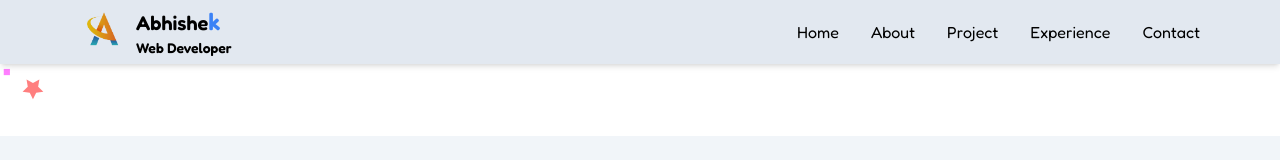
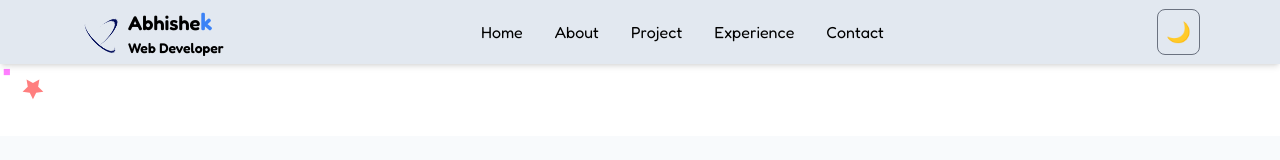
Before and after one commit to PatellAbhishekk/AbhishekPatel, a React (Vite) app: page / in a window 1280 px wide. Shown: the top 160 px of the page. Built offline with nearby package versions, Linux system fonts and the light colour scheme; a web font is replaced by a local one.

Commit message:
Add theme

```diff
--- a/src/App.jsx
+++ b/src/App.jsx
@@ -1,4 +1,4 @@
-import React from "react";
+import React, { useState, useEffect } from "react";
 import Navbar from "./components/Navbar";
 import Home from "./components/Home";
 import About from "./components/About";
@@ -11,14 +11,31 @@ import Particle from "../src/components/Particles";
 import ConsoleDesign from "./ConsoleDesign";
 
 function App() {
+  const [theme, setTheme] = useState("light"); // Manage theme state
+
+  // Toggle theme
+  const toggleTheme = () => {
+    setTheme((prevTheme) => (prevTheme === "light" ? "dark" : "light"));
+  };
+
+  // Apply theme to body element
+  useEffect(() => {
+    document.body.classList.remove(theme === "light" ? "dark" : "light");
+    document.body.classList.add(theme);
+  }, [theme]);
+
   return (
     <>
       <Particle />
       <div
-        className="bg-slate-100 min-h-screen"
+        className={`animated-gradient min-h-screen ${
+          theme === "dark"
+            ? "text-white bg-gray-900"
+            : "text-black bg-slate-100"
+        }`}
         onContextMenu={(e) => e.preventDefault()}
       >
-        <Navbar />
+        <Navbar toggleTheme={toggleTheme} theme={theme} />
         <Home />
         <About />
         <Project />
--- a/src/components/Contact.jsx
+++ b/src/components/Contact.jsx
@@ -4,11 +4,10 @@ import { useForm } from "react-hook-form";
 import toast from "react-hot-toast";
 import Submit from "./Submit";
 
-function Contact() {
+function Contact({ theme }) {
   const {
     register,
     handleSubmit,
-
     formState: { errors },
   } = useForm();
 
@@ -26,27 +25,43 @@ function Contact() {
       toast.error("Something went wrong");
     }
   };
+
   return (
-    <>
     <div
       id="Contact"
-        className="max-w-screen-2xl container mx-auto px-4 md:px-20 my-16"
+      className={`max-w-screen-2xl container mx-auto px-4 md:px-20 my-16 ${
+        theme === "dark" ? "text-white" : "text-black"
+      }`}
     >
       <h1 className="text-3xl mb-4">Contact me</h1>
       <span>Please fill out the form below to contact me</span>
-        <div className=" flex flex-col items-center justify-center mt-5">
+      <div className="flex flex-col items-center justify-center mt-5">
         <form
           onSubmit={handleSubmit(onSubmit)}
           action="https://getform.io/f/aroowlkb"
           method="POST"
-            className="bg-slate-50 w-96 px-8 py-6 rounded-xl z-10 shadow-lg backdrop-blur-lg bg-white/30 border-[1px] border-white/40 hover:bg-white/20"
+          className={`w-96 px-8 py-6 rounded-xl z-10 shadow-lg backdrop-blur-lg ${
+            theme === "dark"
+              ? "bg-gray-800 border-gray-600"
+              : "bg-slate-50 border-white"
+          }`}
         >
           <h1 className="text-xl font-semibold mb-4">Send Your Message</h1>
           <div className="flex flex-col mb-4">
-              <label className="block text-gray-700">FullName</label>
+            <label
+              className={`block ${
+                theme === "dark" ? "text-gray-300" : "text-gray-700"
+              }`}
+            >
+              FullName
+            </label>
             <input
               {...register("name", { required: true })}
-                className="shadow rounded-lg appearance-none border  py-2 px-3 text-gray-700 leading-tight focus:outline-none focus:shadow-outline"
+              className={`shadow rounded-lg appearance-none border py-2 px-3 ${
+                theme === "dark"
+                  ? "text-white bg-gray-700"
+                  : "text-gray-700 bg-white"
+              } leading-tight focus:outline-none focus:shadow-outline`}
               id="name"
               name="name"
               type="text"
@@ -57,10 +72,20 @@ function Contact() {
             )}
           </div>
           <div className="flex flex-col mb-4">
-              <label className="block text-gray-700">Email Address</label>
+            <label
+              className={`block ${
+                theme === "dark" ? "text-gray-300" : "text-gray-700"
+              }`}
+            >
+              Email Address
+            </label>
             <input
               {...register("email", { required: true })}
-                className="shadow rounded-lg appearance-none border  py-2 px-3 text-gray-700 leading-tight focus:outline-none focus:shadow-outline"
+              className={`shadow rounded-lg appearance-none border py-2 px-3 ${
+                theme === "dark"
+                  ? "text-white bg-gray-700"
+                  : "text-gray-700 bg-white"
+              } leading-tight focus:outline-none focus:shadow-outline`}
               id="email"
               name="email"
               type="text"
@@ -71,10 +96,20 @@ function Contact() {
             )}
           </div>
           <div className="flex flex-col mb-4">
-              <label className="block text-gray-700">Message</label>
+            <label
+              className={`block ${
+                theme === "dark" ? "text-gray-300" : "text-gray-700"
+              }`}
+            >
+              Message
+            </label>
             <textarea
               {...register("message", { required: true })}
-                className="shadow rounded-lg appearance-none border  py-2 px-3 text-gray-700 leading-tight focus:outline-none focus:shadow-outline"
+              className={`shadow rounded-lg appearance-none border py-2 px-3 ${
+                theme === "dark"
+                  ? "text-white bg-gray-700"
+                  : "text-gray-700 bg-white"
+              } leading-tight focus:outline-none focus:shadow-outline`}
               id="message"
               name="message"
               type="text"
@@ -90,7 +125,6 @@ function Contact() {
         </form>
       </div>
     </div>
-    </>
   );
 }
 
--- /dev/null
+++ b/src/components/Logo.jsx
@@ -0,0 +1,118 @@
+import React, { useEffect, useState } from "react";
+import styled from "styled-components";
+
+const Logo = () => {
+  const [color, setColor] = useState(generateRandomColor());
+
+  useEffect(() => {
+    const interval = setInterval(() => {
+      setColor(generateRandomColor());
+    }, 1000); // Change color every 1 second
+
+    return () => clearInterval(interval); // Cleanup the interval on unmount
+  }, []);
+
+  return (
+    <StyledWrapper color={color}>
+      <div className="loader" />
+    </StyledWrapper>
+  );
+};
+
+const generateRandomColor = () => {
+  const letters = "0123456789ABCDEF";
+  let color = "#";
+  for (let i = 0; i < 6; i++) {
+    color += letters[Math.floor(Math.random() * 16)];
+  }
+  return color;
+};
+
+const StyledWrapper = styled.div`
+  .loader {
+    transform: rotateZ(45deg);
+    perspective: 1000px;
+    border-radius: 50%;
+    width: 40px;
+    height: 40px;
+    margin-top: 10px;
+    color: ${(props) => props.color};
+  }
+
+  .loader:before,
+  .loader:after {
+    content: "";
+    display: block;
+    position: absolute;
+    top: 0;
+    left: 0;
+    width: inherit;
+    height: inherit;
+    border-radius: 50%;
+    transform: rotateX(70deg);
+    animation: 1s spin linear infinite;
+  }
+
+  .loader:after {
+    color: ${(props) => props.color};
+    transform: rotateY(70deg);
+    animation-delay: 0.4s;
+  }
+
+  @keyframes rotate {
+    0% {
+      transform: translate(-50%, -50%) rotateZ(0deg);
+    }
+
+    100% {
+      transform: translate(-50%, -50%) rotateZ(360deg);
+    }
+  }
+
+  @keyframes rotate-ccw {
+    0% {
+      transform: translate(-50%, -50%) rotate(0deg);
+    }
+
+    100% {
+      transform: translate(-50%, -50%) rotate(-360deg);
+    }
+  }
+
+  @keyframes spin {
+    0%,
+    100% {
+      box-shadow: 0.2em 0px 0 0px currentcolor;
+    }
+
+    12% {
+      box-shadow: 0.2em 0.2em 0 0 currentcolor;
+    }
+
+    25% {
+      box-shadow: 0 0.2em 0 0px currentcolor;
+    }
+
+    37% {
+      box-shadow: -0.2em 0.2em 0 0 currentcolor;
+    }
+
+    50% {
+      box-shadow: -0.2em 0 0 0 currentcolor;
+    }
+
+    62% {
+      box-shadow: -0.2em -0.2em 0 0 currentcolor;
+    }
+
+    75% {
+      box-shadow: 0px -0.2em 0 0 currentcolor;
+    }
+
+    87% {
+      box-shadow: 0.2em -0.2em 0 0 currentcolor;
+    }
+  }
+`;
+
+export default Logo;
--- a/src/components/Navbar.jsx
+++ b/src/components/Navbar.jsx
@@ -2,48 +2,33 @@ import React, { useState } from "react";
 import { TiThMenuOutline } from "react-icons/ti";
 import { FaSkullCrossbones } from "react-icons/fa";
 import { Link } from "react-scroll";
-import logo from "../Assets/logo.png";
+import Logo from "./Logo";
 
-function Navbar() {
+function Navbar({ toggleTheme, theme }) {
   const [menu, setMenu] = useState(false);
   const navItems = [
-    {
-      id: 1,
-      text: "Home",
-    },
-    {
-      id: 2,
-      text: "About",
-    },
-    {
-      id: 3,
-      text: "Project",
-    },
-    {
-      id: 4,
-      text: "Experience",
-    },
-    {
-      id: 5,
-      text: "Contact",
-    },
+    { id: 1, text: "Home" },
+    { id: 2, text: "About" },
+    { id: 3, text: "Project" },
+    { id: 4, text: "Experience" },
+    { id: 5, text: "Contact" },
   ];
+
   return (
-    <>
-      <div className="max-w-screen-2xl container mx-auto px-4 md:px-20 h-16 shadow-md fixed top-0 left-0 right-0 z-50 bg-slate-200">
+    <div
+      className={`max-w-screen-2xl container mx-auto px-4 md:px-20 h-16 shadow-md fixed top-0 left-0 right-0 z-50 ${
+        theme === "light" ? "bg-slate-200" : "bg-gray-800"
+      }`}
+    >
       <div className="flex justify-between items-center h-16">
         <div className="flex space-x-2">
-            <img
-              src={logo}
-              className="h-12 w-12 rounded-full object-contain mix-blend-multiply"
-              alt="PatellAbhishekk"
-            />
+          <Logo />
           <h1 className="font-semibold text-xl cursor-pointer">
             Abhishe<span className="text-blue-500 text-2xl">k</span>
             <p className="text-sm">Web Developer</p>
           </h1>
         </div>
-          {/* desktop navbar */}
+        {/* Desktop Navbar */}
         <div>
           <ul className="hidden md:flex space-x-8">
             {navItems.map(({ id, text }) => (
@@ -73,10 +58,17 @@ function Navbar() {
             )}
           </div>
         </div>
+        {/* Theme Toggle Button */}
+        <button
+          onClick={toggleTheme}
+          className="ml-4 p-2 text-xl bg-transparent border border-gray-500 rounded-lg"
+        >
+          {theme === "light" ? "🌙" : "🌞"}
+        </button>
       </div>
-        {/* mobile navbar */}
+      {/* Mobile Navbar */}
       {menu && (
-          <div className="bg-slate-50">
+        <div className={`bg-slate-50 ${theme === "dark" ? "bg-gray-800" : ""}`}>
           <ul className="md:hidden flex flex-col h-screen items-center justify-center space-y-3 text-xl">
             {navItems.map(({ id, text }) => (
               <li
@@ -101,7 +93,6 @@ function Navbar() {
         </div>
       )}
     </div>
-    </>
   );
 }
 
--- a/src/index.css
+++ b/src/index.css
@@ -12,3 +12,24 @@ body {
     @apply select-none;
   }
 }
+/* Light Mode (default) */
+body {
+  background-color: white;
+  color: black;
+}
+
+/* Dark Mode */
+body.dark {
+  background-color: #1a1a1a;
+  color: white;
+}
+
+.bg-slate-100 {
+  background-color: #f8fafc; /* Light gray */
+}
+
+.bg-gray-800 {
+  background-color: #2d3748; /* Dark gray */
+}
+
+/* You can add more customizations for light and dark mode */
```
Also changed, not shown: src/Assets/logo.png (deleted). Lines whose indentation alone changed are shown as unchanged.
